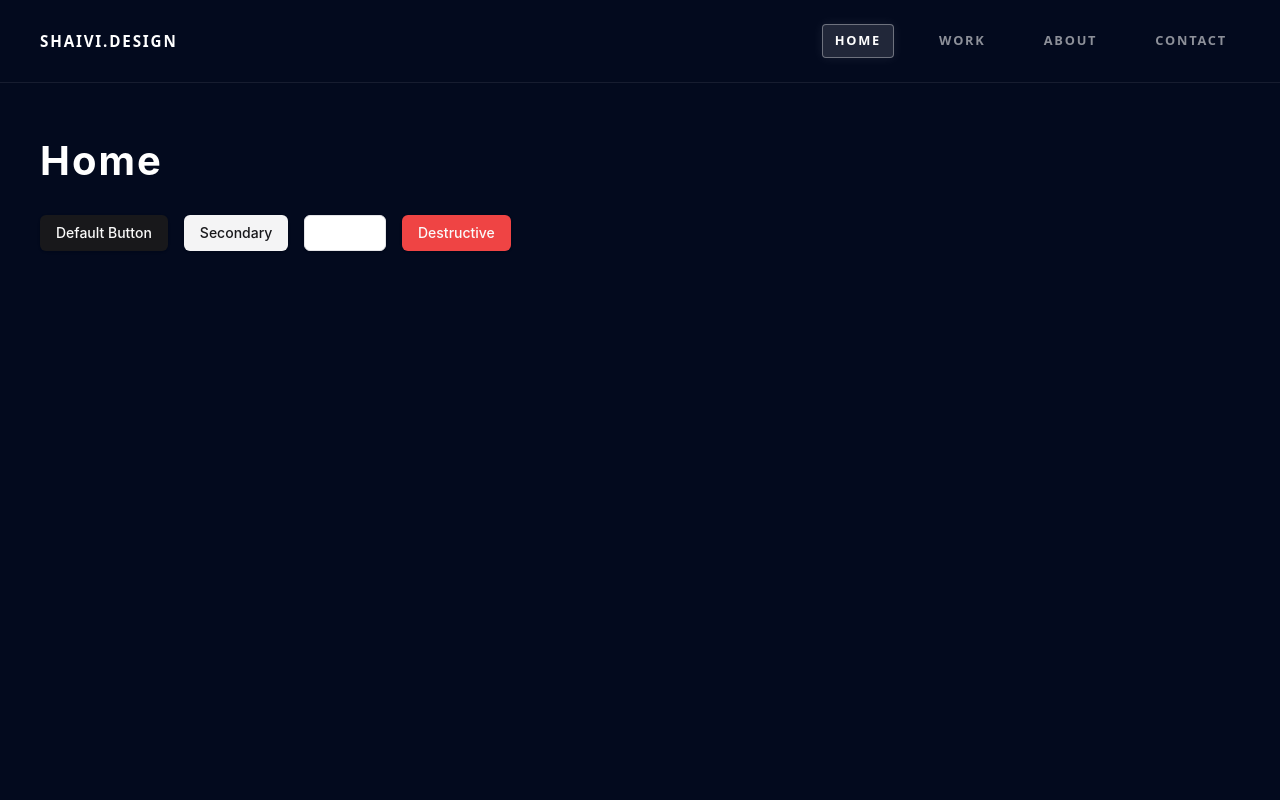
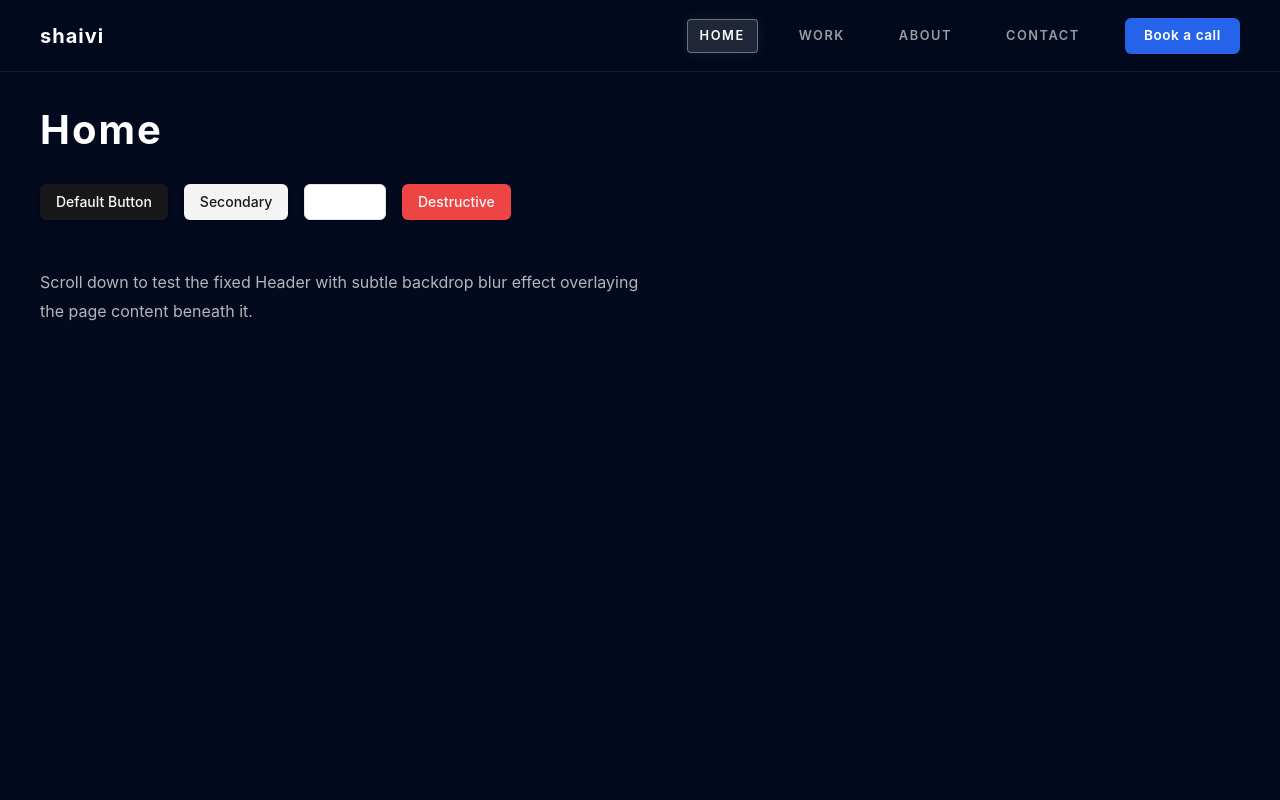
Before and after one commit to vivi0511-ship-it/shaivi-portfolio, a React (Vite) app: page / in a window 1280 px wide. Shown: the top 800 px of the page. Built offline with nearby package versions, Linux system fonts and the light colour scheme.

Commit message:
add header with name and book-a-call

```diff
--- /dev/null
+++ b/src/components/Header.css
@@ -0,0 +1,66 @@
+.site-header {
+  position: fixed;
+  top: 0;
+  left: 0;
+  right: 0;
+  width: 100%;
+  z-index: 100;
+  display: flex;
+  justify-content: space-between;
+  align-items: center;
+  padding: 1.1rem 2.5rem;
+  background-color: rgba(3, 10, 30, 0.75);
+  backdrop-filter: blur(16px);
+  -webkit-backdrop-filter: blur(16px);
+  border-bottom: 1px solid rgba(255, 255, 255, 0.08);
+  box-sizing: border-box;
+}
+
+.brand-link {
+  font-size: 1.25rem;
+  font-weight: 700;
+  letter-spacing: 0.05em;
+  color: #ffffff;
+  text-decoration: none;
+  text-transform: lowercase;
+  transition: opacity 0.2s ease;
+}
+
+.brand-link:hover {
+  opacity: 0.85;
+}
+
+.header-right {
+  display: flex;
+  align-items: center;
+  gap: 2rem;
+}
+
+/* Button States: Default, Hover, Pressed */
+.book-call-btn {
+  background-color: #2563eb !important;
+  color: #ffffff !important;
+  font-weight: 600;
+  font-size: 0.85rem;
+  letter-spacing: 0.04em;
+  padding: 0.5rem 1.2rem;
+  border-radius: 6px;
+  border: none;
+  cursor: pointer;
+  transition: all 0.2s cubic-bezier(0.16, 1, 0.3, 1);
+  text-decoration: none;
+}
+
+/* Hover state: slight lift and darker background */
+.book-call-btn:hover {
+  background-color: #1d4ed8 !important;
+  transform: translateY(-2px);
+  box-shadow: 0 4px 14px rgba(37, 99, 235, 0.4);
+}
+
+/* Pressed state: subtle scale-down */
+.book-call-btn:active {
+  transform: translateY(0) scale(0.96) !important;
+  background-color: #1e40af !important;
+  box-shadow: 0 2px 6px rgba(37, 99, 235, 0.3);
+}
--- /dev/null
+++ b/src/components/Header.jsx
@@ -0,0 +1,24 @@
+import { Link } from 'react-router-dom'
+import Nav from './Nav'
+import { Button } from '@/components/ui/button'
+import './Header.css'
+
+function Header() {
+  return (
+    <header className="site-header">
+      <div className="header-left">
+        <Link to="/" className="brand-link">
+          shaivi
+        </Link>
+      </div>
+      <div className="header-right">
+        <Nav />
+        <Button asChild className="book-call-btn">
+          <a href="mailto:shaivi0511@gmail.com">Book a call</a>
+        </Button>
+      </div>
+    </header>
+  )
+}
+
+export default Header
--- a/src/components/Nav.css
+++ b/src/components/Nav.css
@@ -1,24 +1,6 @@
-.nav-header {
-  display: flex;
-  justify-content: space-between;
-  align-items: center;
-  padding: 1.5rem 2.5rem;
-  background-color: #030a1e;
-  border-bottom: 1px solid rgba(255, 255, 255, 0.08);
-  font-family: system-ui, -apple-system, BlinkMacSystemFont, 'Segoe UI', Roboto, sans-serif;
-}
-
-.nav-brand {
-  font-size: 0.95rem;
-  font-weight: 700;
-  letter-spacing: 0.12em;
-  color: #ffffff;
-  text-transform: uppercase;
-}
-
 .nav-links {
   display: flex;
-  gap: 2rem;
+  gap: 1.75rem;
   align-items: center;
 }
 
@@ -26,19 +8,19 @@
 .nav-link {
   font-size: 0.8rem;
   font-weight: 600;
-  letter-spacing: 0.14em;
+  letter-spacing: 0.12em;
   text-transform: uppercase;
-  color: rgba(255, 255, 255, 0.55);
+  color: rgba(255, 255, 255, 0.6);
   text-decoration: none;
   padding: 0.4rem 0.75rem;
   border-radius: 4px;
   border: 1px solid transparent;
-  transition: all 0.25s ease-in-out;
+  transition: all 0.2s ease-in-out;
 }
 
 /* Hover state: subtle color change or underline */
 .nav-link:hover:not(.active) {
-  color: rgba(255, 255, 255, 0.9);
+  color: rgba(255, 255, 255, 0.95);
   text-decoration: underline;
   text-underline-offset: 4px;
 }
--- a/src/components/Nav.jsx
+++ b/src/components/Nav.jsx
@@ -3,8 +3,6 @@ import './Nav.css'
 
 function Nav() {
   return (
-    <header className="nav-header">
-      <div className="nav-brand">SHAIVI.DESIGN</div>
     <nav className="nav-links">
       <NavLink
         to="/"
@@ -32,7 +30,6 @@ function Nav() {
         Contact
       </NavLink>
     </nav>
-    </header>
   )
 }
 
--- a/src/pages/About.jsx
+++ b/src/pages/About.jsx
@@ -1,10 +1,10 @@
-import Nav from '../components/Nav'
+import Header from '../components/Header'
 
 function About() {
   return (
-    <div style={{ minHeight: '100vh', backgroundColor: '#030a1e', color: '#ffffff' }}>
-      <Nav />
-      <main style={{ padding: '3rem 2.5rem' }}>
+    <div style={{ minHeight: '150vh', backgroundColor: '#030a1e', color: '#ffffff' }}>
+      <Header />
+      <main style={{ paddingTop: '100px', paddingLeft: '2.5rem', paddingRight: '2.5rem' }}>
         <h1 style={{ fontSize: '2.5rem', fontWeight: '700', letterSpacing: '0.05em' }}>About</h1>
       </main>
     </div>
--- a/src/pages/Contact.jsx
+++ b/src/pages/Contact.jsx
@@ -1,10 +1,10 @@
-import Nav from '../components/Nav'
+import Header from '../components/Header'
 
 function Contact() {
   return (
-    <div style={{ minHeight: '100vh', backgroundColor: '#030a1e', color: '#ffffff' }}>
-      <Nav />
-      <main style={{ padding: '3rem 2.5rem' }}>
+    <div style={{ minHeight: '150vh', backgroundColor: '#030a1e', color: '#ffffff' }}>
+      <Header />
+      <main style={{ paddingTop: '100px', paddingLeft: '2.5rem', paddingRight: '2.5rem' }}>
         <h1 style={{ fontSize: '2.5rem', fontWeight: '700', letterSpacing: '0.05em' }}>Contact</h1>
       </main>
     </div>
--- a/src/pages/Home.jsx
+++ b/src/pages/Home.jsx
@@ -1,17 +1,24 @@
-import Nav from '../components/Nav'
+import Header from '../components/Header'
 import { Button } from '@/components/ui/button'
 
 function Home() {
   return (
-    <div style={{ minHeight: '100vh', backgroundColor: '#030a1e', color: '#ffffff' }}>
-      <Nav />
-      <main style={{ padding: '3rem 2.5rem' }}>
+    <div style={{ minHeight: '200vh', backgroundColor: '#030a1e', color: '#ffffff' }}>
+      <Header />
+      <main style={{ paddingTop: '100px', paddingLeft: '2.5rem', paddingRight: '2.5rem' }}>
         <h1 style={{ fontSize: '2.5rem', fontWeight: '700', letterSpacing: '0.05em', marginBottom: '1.5rem' }}>Home</h1>
-        <div style={{ display: 'flex', gap: '1rem', flexWrap: 'wrap' }}>
+        <div style={{ display: 'flex', gap: '1rem', flexWrap: 'wrap', marginBottom: '3rem' }}>
           <Button>Default Button</Button>
           <Button variant="secondary">Secondary</Button>
           <Button variant="outline">Outline</Button>
           <Button variant="destructive">Destructive</Button>
+        </div>
+        <p style={{ color: 'rgba(255, 255, 255, 0.7)', lineHeight: '1.8', maxWidth: '600px' }}>
+          Scroll down to test the fixed Header with subtle backdrop blur effect overlaying the page content beneath it.
+        </p>
+        <div style={{ marginTop: '500px', padding: '2rem', background: 'rgba(255, 255, 255, 0.05)', borderRadius: '8px' }}>
+          <h2>Scrolled Content Area</h2>
+          <p style={{ color: 'rgba(255, 255, 255, 0.6)' }}>This content passes under the header with a smooth backdrop blur.</p>
         </div>
       </main>
     </div>
--- a/src/pages/Work.jsx
+++ b/src/pages/Work.jsx
@@ -1,10 +1,10 @@
-import Nav from '../components/Nav'
+import Header from '../components/Header'
 
 function Work() {
   return (
-    <div style={{ minHeight: '100vh', backgroundColor: '#030a1e', color: '#ffffff' }}>
-      <Nav />
-      <main style={{ padding: '3rem 2.5rem' }}>
+    <div style={{ minHeight: '150vh', backgroundColor: '#030a1e', color: '#ffffff' }}>
+      <Header />
+      <main style={{ paddingTop: '100px', paddingLeft: '2.5rem', paddingRight: '2.5rem' }}>
         <h1 style={{ fontSize: '2.5rem', fontWeight: '700', letterSpacing: '0.05em' }}>Work</h1>
       </main>
     </div>
```
Lines whose indentation alone changed are shown as unchanged.
